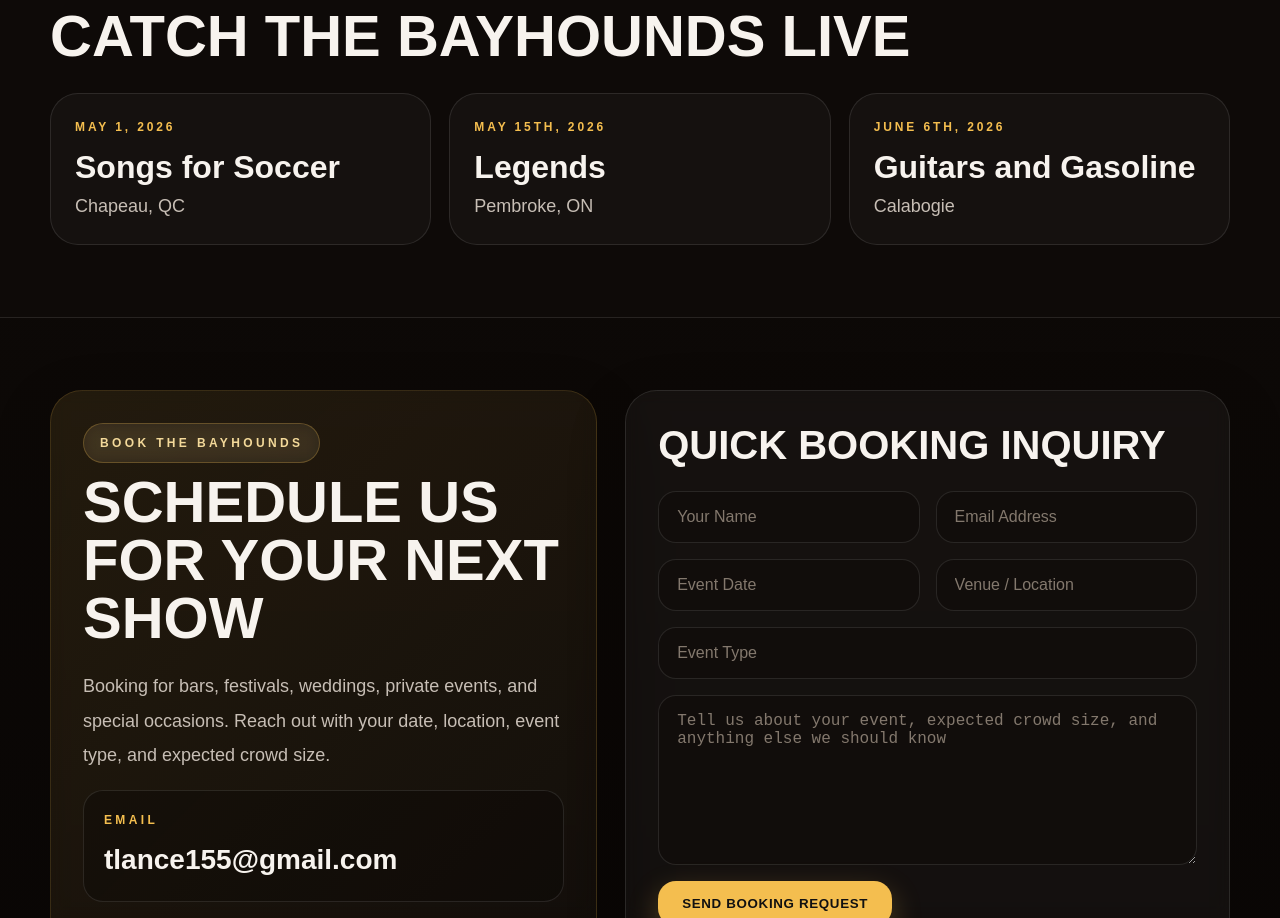
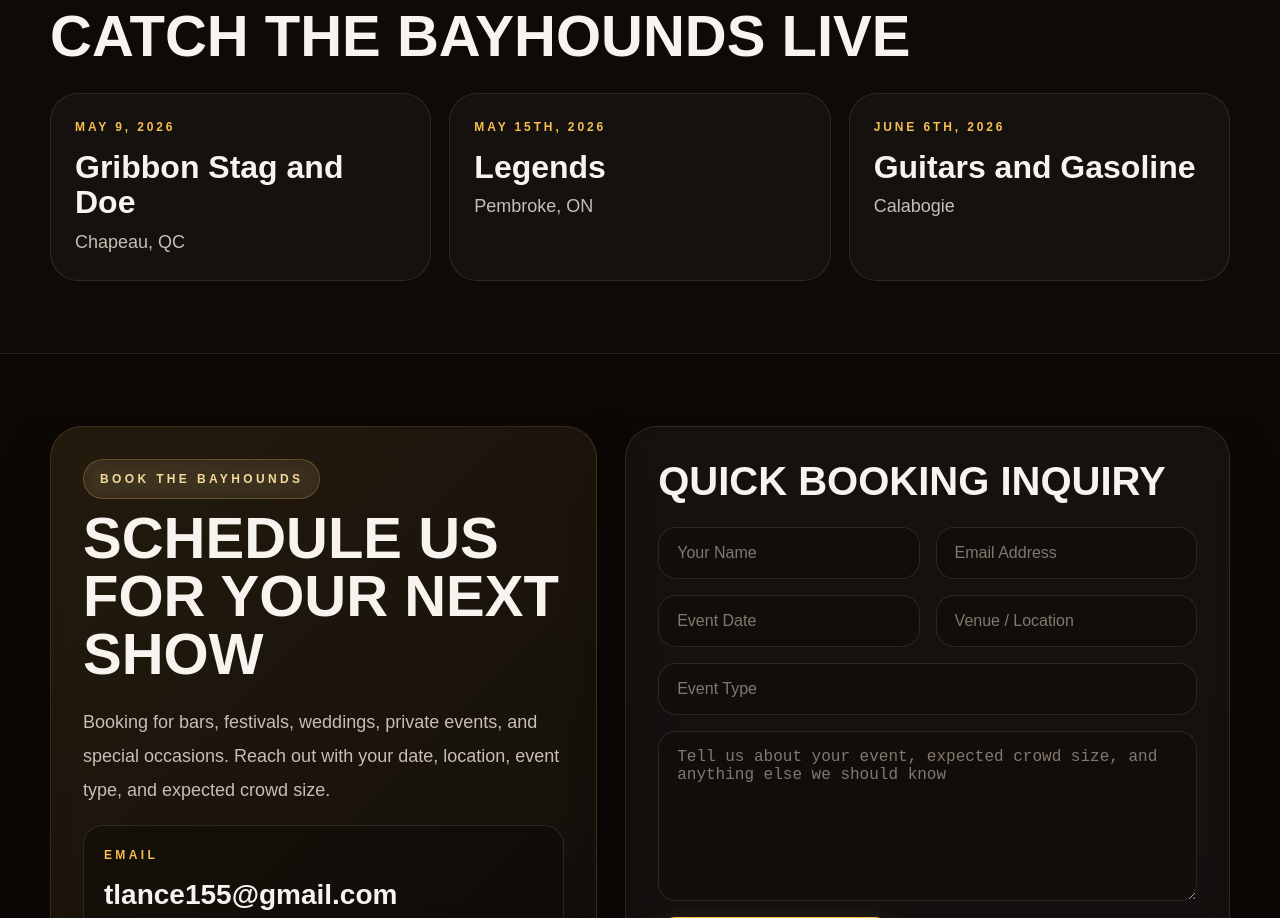
Before and after one commit to tlance155/thebayhounds, a plain HTML site: page index.html in a window 1280 px wide. Shown: the part 1601-2519 px from the top of the page. Drawn offline with Linux system fonts and the light colour scheme.

Commit message:
Update index.html

```diff
--- a/index.html
+++ b/index.html
@@ -431,8 +431,8 @@
 
       <div class="show-grid">
         <div class="show">
-          <div class="date">May 1, 2026</div>
-          <div class="venue">Songs for Soccer</div>
+          <div class="date">May 9, 2026</div>
+          <div class="venue">Gribbon Stag and Doe</div>
           <div class="city">Chapeau, QC</div>
         </div>
         <div class="show">
```
